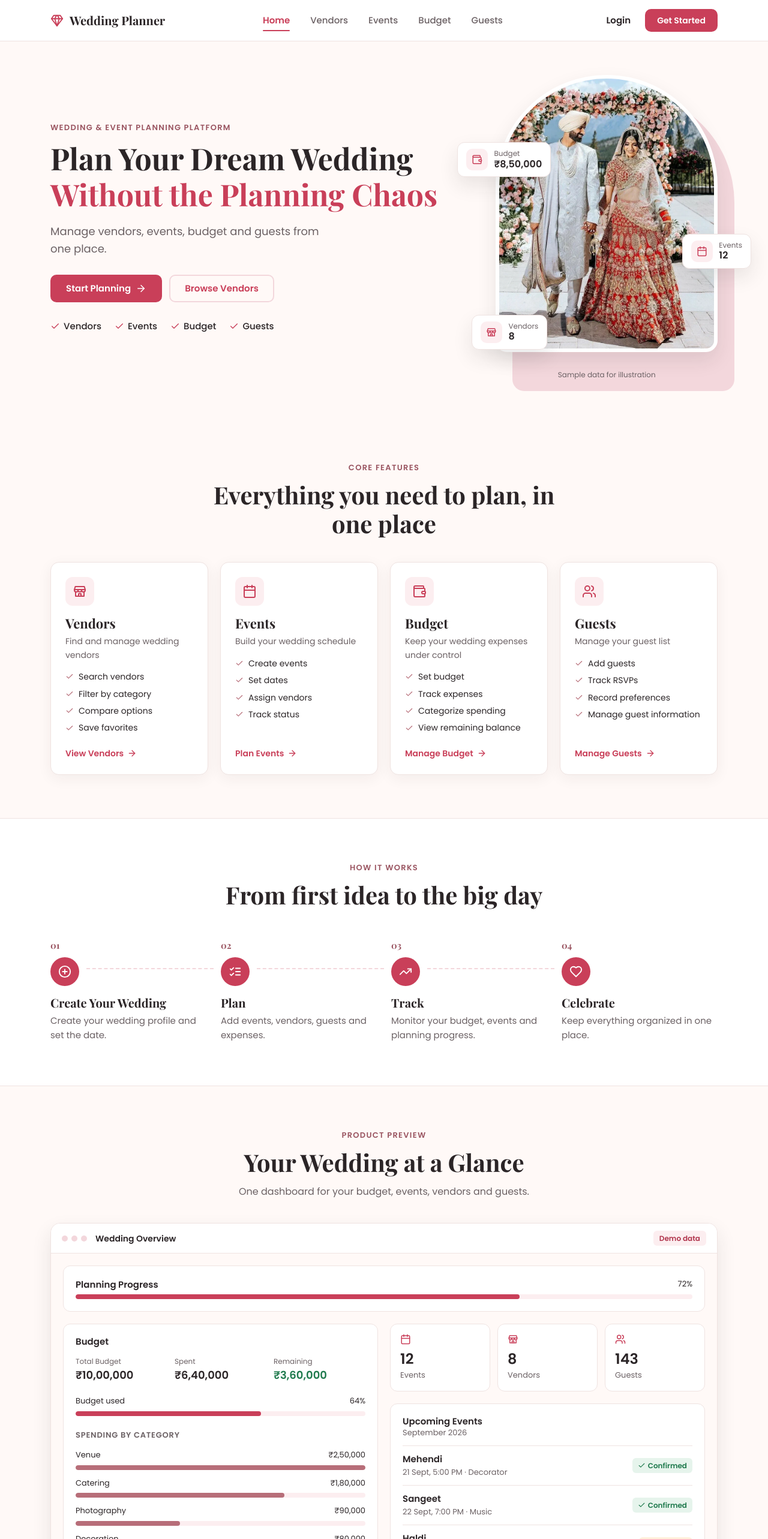
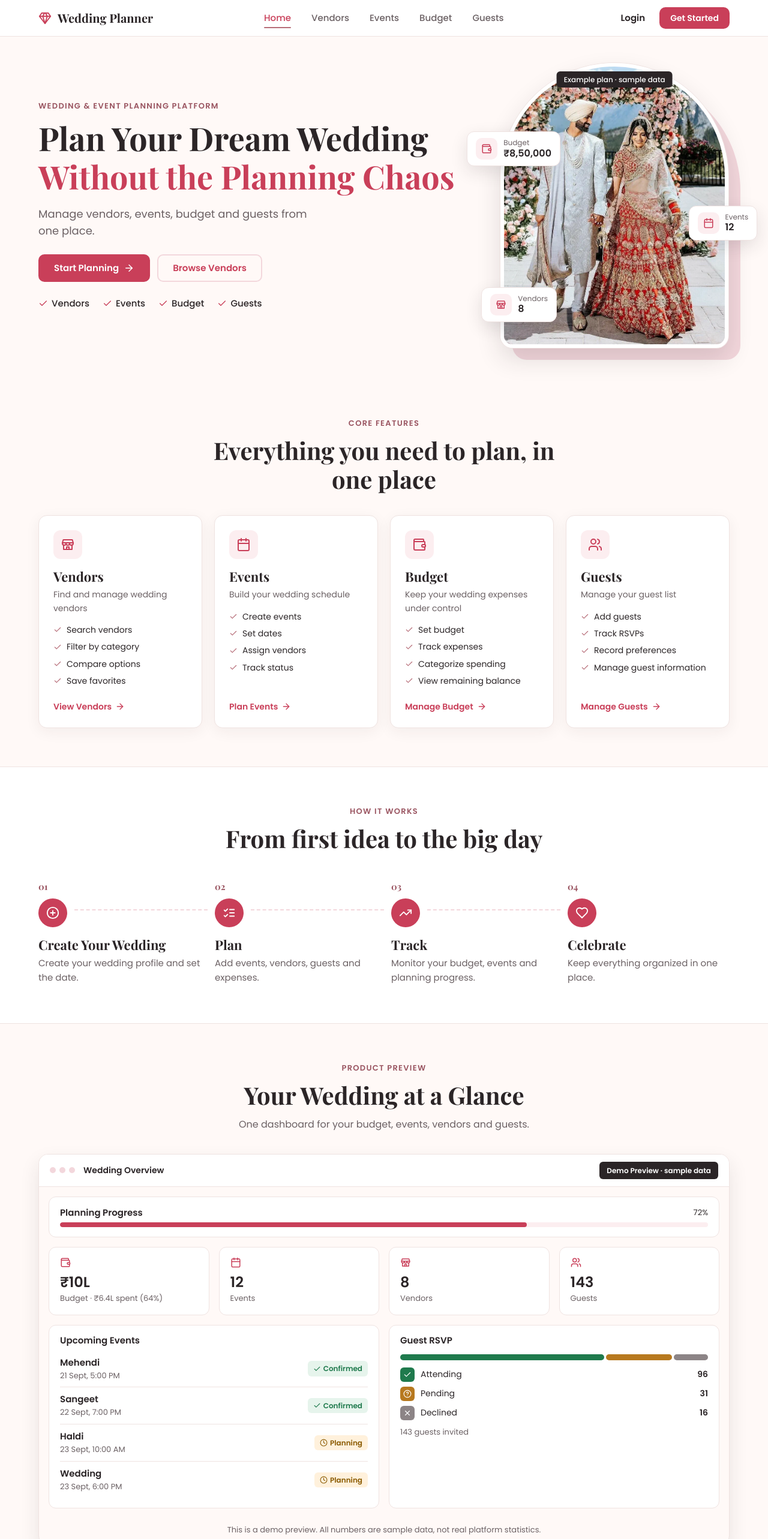
Before and after one commit to Kapilsingh001/wedding-event-planner, a React (Vite) app: page / in a window 1280 px wide. Shown: the top 2566 px of the page at 60% size. Built offline with nearby package versions, Linux system fonts and the light colour scheme.

Commit message:
Refine homepage: compact navbar and hero, clearer demo labels, compact dashboard preview with guest RSVP, mobile timeline

```diff
--- a/src/components/Footer.css
+++ b/src/components/Footer.css
@@ -1,8 +1,8 @@
 .footer {
   background: var(--text-dark);
   color: #CFC4C6;
-  padding: 56px 0 24px;
-  margin-top: 80px;
+  padding: 48px 0 24px;
+  margin-top: 64px;
 }
 
 .footer-grid {
--- a/src/components/Icons.jsx
+++ b/src/components/Icons.jsx
@@ -13,6 +13,7 @@
   list: <><path d="m3 17 2 2 4-4" /><path d="m3 7 2 2 4-4" /><path d="M13 6h8" /><path d="M13 12h8" /><path d="M13 18h8" /></>,
   trending: <><path d="M22 7 13.5 15.5l-5-5L2 17" /><path d="M16 7h6v6" /></>,
   heart: <path d="M19 14c1.49-1.46 3-3.21 3-5.5A5.5 5.5 0 0 0 16.5 3c-1.76 0-3 .5-4.5 2-1.5-1.5-2.74-2-4.5-2A5.5 5.5 0 0 0 2 8.5c0 2.3 1.5 4.05 3 5.5l7 7Z" />,
+  help: <><circle cx="12" cy="12" r="10" /><path d="M9.09 9a3 3 0 0 1 5.83 1c0 2-3 3-3 3" /><path d="M12 17h.01" /></>,
   clock: <><circle cx="12" cy="12" r="10" /><path d="M12 6v6l4 2" /></>,
   landmark: <><path d="M3 22h18" /><path d="M6 18v-7" /><path d="M10 18v-7" /><path d="M14 18v-7" /><path d="M18 18v-7" /><path d="m12 2 8 5H4Z" /></>,
   utensils: <><path d="M3 2v7c0 1.1.9 2 2 2h4a2 2 0 0 0 2-2V2" /><path d="M7 2v20" /><path d="M21 15V2a5 5 0 0 0-5 5v6c0 1.1.9 2 2 2h3Zm0 0v7" /></>,
--- a/src/components/Navbar.css
+++ b/src/components/Navbar.css
@@ -12,7 +12,7 @@
   align-items: center;
   justify-content: space-between;
   gap: 24px;
-  min-height: 68px;
+  min-height: 60px;
 }
 
 .navbar-logo {
@@ -61,7 +61,6 @@
 
 .navbar-links a.active {
   color: var(--pink-dark);
-  font-weight: 600;
 }
 
 .navbar-links a.active::after {
@@ -69,10 +68,10 @@
   position: absolute;
   left: 14px;
   right: 14px;
-  bottom: 2px;
+  bottom: 3px;
   height: 2px;
   border-radius: 2px;
-  background: var(--pink-dark);
+  background: var(--rose);
 }
 
 .navbar-actions {
@@ -82,7 +81,7 @@
 }
 
 .navbar-actions .btn {
-  padding: 9px 18px;
+  padding: 8px 16px;
   font-size: 14px;
 }
 
--- a/src/components/home/CallToAction.jsx
+++ b/src/components/home/CallToAction.jsx
@@ -11,7 +11,7 @@
         <div className="cta">
           <div className="cta-text">
             <h2 id="cta-title">Ready to plan without the chaos?</h2>
-            <p>Set your budget, schedule your events and shortlist vendors in one organised place.</p>
+            <p>Plan your budget, events, vendors and guests, all in one place.</p>
             <div className="hero-actions">
               <Link to={loggedIn ? '/events' : '/register'} className="btn">
                 {loggedIn ? 'Go to My Events' : 'Get Started'} <Icon name="arrow" size={18} />
--- a/src/components/home/DashboardPreview.jsx
+++ b/src/components/home/DashboardPreview.jsx
@@ -1,14 +1,8 @@
 import Icon from '../Icons.jsx'
 
+const planningProgress = 72
+
 const budget = { total: 1000000, spent: 640000 }
-
-const categories = [
-  { name: 'Venue', amount: 250000 },
-  { name: 'Catering', amount: 180000 },
-  { name: 'Photography', amount: 90000 },
-  { name: 'Decoration', amount: 80000 },
-  { name: 'Transportation', amount: 40000 },
-]
 
 const stats = [
   { icon: 'calendar', label: 'Events', value: 12 },
@@ -16,21 +10,24 @@
   { icon: 'users', label: 'Guests', value: 143 },
 ]
 
-const planningProgress = 72
-
 const upcoming = [
-  { name: 'Mehendi', when: '21 Sept, 5:00 PM', vendor: 'Decorator', status: 'Confirmed' },
-  { name: 'Sangeet', when: '22 Sept, 7:00 PM', vendor: 'Music', status: 'Confirmed' },
-  { name: 'Haldi', when: '23 Sept, 10:00 AM', vendor: 'Catering', status: 'Planning' },
-  { name: 'Wedding', when: '23 Sept, 6:00 PM', vendor: 'Venue', status: 'Planning' },
+  { name: 'Mehendi', when: '21 Sept, 5:00 PM', status: 'Confirmed' },
+  { name: 'Sangeet', when: '22 Sept, 7:00 PM', status: 'Confirmed' },
+  { name: 'Haldi', when: '23 Sept, 10:00 AM', status: 'Planning' },
+  { name: 'Wedding', when: '23 Sept, 6:00 PM', status: 'Planning' },
 ]
 
-const formatINR = (amount) => '₹' + amount.toLocaleString('en-IN')
+const rsvp = [
+  { key: 'attending', icon: 'check', label: 'Attending', count: 96 },
+  { key: 'pending', icon: 'help', label: 'Pending', count: 31 },
+  { key: 'declined', icon: 'close', label: 'Declined', count: 16 },
+]
+
+const formatLakh = (amount) => `₹${amount / 100000}L`
 
 function DashboardPreview() {
-  const remaining = budget.total - budget.spent
   const spentPercent = Math.round((budget.spent / budget.total) * 100)
-  const largest = Math.max(...categories.map((c) => c.amount))
+  const totalGuests = rsvp.reduce((sum, group) => sum + group.count, 0)
 
   return (
     <section className="section" aria-labelledby="preview-title">
@@ -45,7 +42,7 @@
           <div className="preview-bar">
             <span className="preview-dots" aria-hidden="true"><i /><i /><i /></span>
             <span className="preview-title">Wedding Overview</span>
-            <span className="badge">Demo data</span>
+            <span className="badge badge-demo">Demo Preview &middot; sample data</span>
           </div>
 
           <div className="preview-body">
@@ -67,47 +64,14 @@
               </div>
             </div>
 
-            <div className="panel">
-              <h3>Budget</h3>
-              <dl className="budget-figures">
-                <div><dt>Total Budget</dt><dd>{formatINR(budget.total)}</dd></div>
-                <div><dt>Spent</dt><dd>{formatINR(budget.spent)}</dd></div>
-                <div><dt>Remaining</dt><dd className="positive">{formatINR(remaining)}</dd></div>
-              </dl>
-
-              <div className="meter-row">
-                <span>Budget used</span>
-                <span>{spentPercent}%</span>
-              </div>
-              <div
-                className="meter"
-                role="progressbar"
-                aria-label="Budget used"
-                aria-valuemin={0}
-                aria-valuemax={100}
-                aria-valuenow={spentPercent}
-              >
-                <span style={{ width: `${spentPercent}%` }} />
-              </div>
-
-              <h4>Spending by category</h4>
-              <ul className="category-list">
-                {categories.map((category) => (
-                  <li key={category.name}>
-                    <div className="meter-row">
-                      <span>{category.name}</span>
-                      <span>{formatINR(category.amount)}</span>
-                    </div>
-                    <div className="meter meter-soft" aria-hidden="true">
-                      <span style={{ width: `${Math.round((category.amount / largest) * 100)}%` }} />
-                    </div>
+            <ul className="stat-row panel-wide">
+              <li className="panel stat">
+                <span className="stat-icon"><Icon name="wallet" size={18} /></span>
+                <span className="stat-value">{formatLakh(budget.total)}</span>
+                <span className="stat-label">
+                  Budget &middot; {formatLakh(budget.spent)} spent ({spentPercent}%)
+                </span>
               </li>
-                ))}
-              </ul>
-            </div>
-
-            <div className="preview-side">
-              <ul className="stat-row">
               {stats.map((stat) => (
                 <li key={stat.label} className="panel stat">
                   <span className="stat-icon"><Icon name={stat.icon} size={18} /></span>
@@ -119,13 +83,12 @@
 
             <div className="panel">
               <h3>Upcoming Events</h3>
-                <p className="panel-sub">September 2026</p>
               <ul className="event-list">
                 {upcoming.map((event) => (
                   <li key={event.name}>
                     <div>
                       <p className="event-name">{event.name}</p>
-                        <p className="event-meta">{event.when} &middot; {event.vendor}</p>
+                      <p className="event-meta">{event.when}</p>
                     </div>
                     <span className={`chip chip-${event.status.toLowerCase()}`}>
                       <Icon name={event.status === 'Confirmed' ? 'check' : 'clock'} size={13} />
@@ -135,9 +98,37 @@
                 ))}
               </ul>
             </div>
+
+            <div className="panel">
+              <h3>Guest RSVP</h3>
+              <div className="rsvp-bar" aria-hidden="true">
+                {rsvp.map((group) => (
+                  <span
+                    key={group.key}
+                    className={`rsvp-${group.key}`}
+                    style={{ width: `${(group.count / totalGuests) * 100}%` }}
+                  />
+                ))}
+              </div>
+              <ul className="rsvp-list">
+                {rsvp.map((group) => (
+                  <li key={group.key}>
+                    <span className={`rsvp-icon rsvp-${group.key}`}>
+                      <Icon name={group.icon} size={14} />
+                    </span>
+                    <span className="rsvp-label">{group.label}</span>
+                    <span className="rsvp-count">{group.count}</span>
+                  </li>
+                ))}
+              </ul>
+              <p className="panel-sub">{totalGuests} guests invited</p>
             </div>
 
           </div>
+
+          <p className="preview-note">
+            This is a demo preview. All numbers are sample data, not real platform statistics.
+          </p>
         </div>
       </div>
     </section>
--- a/src/components/home/Hero.jsx
+++ b/src/components/home/Hero.jsx
@@ -44,6 +44,7 @@
         </div>
 
         <div className="hero-visual">
+          <p className="hero-sample">Example plan &middot; sample data</p>
           <img
             className="hero-photo"
             src="/images/hero.webp"
@@ -60,7 +61,6 @@
             </div>
           ))}
 
-          <p className="hero-note">Sample data for illustration</p>
         </div>
 
       </div>
--- a/src/index.css
+++ b/src/index.css
@@ -16,7 +16,7 @@
   --radius: 14px;
   --shadow: 0 6px 24px rgba(43, 37, 39, 0.06);
   --shadow-hover: 0 14px 32px rgba(43, 37, 39, 0.10);
-  --container: 1160px;
+  --container: 1200px;
 }
 
 *, *::before, *::after {
--- a/src/pages/Dashboard.css
+++ b/src/pages/Dashboard.css
@@ -1,5 +1,5 @@
 .section {
-  padding: 72px 0;
+  padding: 64px 0;
 }
 
 .section-tint {
@@ -10,7 +10,7 @@
 
 .section-head {
   max-width: 640px;
-  margin: 0 auto 40px;
+  margin: 0 auto 36px;
   text-align: center;
 }
 
@@ -54,7 +54,7 @@
 /* Hero */
 
 .hero {
-  padding: 56px 0 64px;
+  padding: 44px 0 52px;
 }
 
 .hero-inner {
@@ -65,8 +65,8 @@
 }
 
 .hero-text h1 {
-  font-size: clamp(34px, 4vw, 50px);
-  margin-bottom: 18px;
+  font-size: clamp(34px, 4.2vw, 54px);
+  margin-bottom: 16px;
 }
 
 .hero-text h1 span {
@@ -76,7 +76,7 @@
 
 .hero-lead {
   max-width: 460px;
-  margin-bottom: 28px;
+  margin-bottom: 24px;
   font-size: 18px;
   color: var(--text-gray);
 }
@@ -91,7 +91,7 @@
   display: flex;
   flex-wrap: wrap;
   gap: 10px 22px;
-  margin-top: 28px;
+  margin-top: 24px;
   list-style: none;
   font-size: 15px;
   font-weight: 500;
@@ -116,8 +116,8 @@
 .hero-visual::before {
   content: '';
   position: absolute;
-  inset: 28px -28px -18px 28px;
-  border-radius: 190px 190px 20px 20px;
+  inset: 22px -20px -20px 20px;
+  border-radius: 190px 190px 24px 24px;
   background: var(--soft);
 }
 
@@ -129,7 +129,22 @@
   object-fit: cover;
   border-radius: 190px 190px 20px 20px;
   border: 6px solid var(--surface);
-  box-shadow: var(--shadow-hover);
+  box-shadow: 0 0 0 1px var(--border), 0 18px 40px rgba(43, 37, 39, 0.14);
+}
+
+.hero-sample {
+  position: absolute;
+  z-index: 2;
+  top: 14px;
+  left: 50%;
+  transform: translateX(-50%);
+  padding: 4px 12px;
+  border-radius: 6px;
+  background: var(--text-dark);
+  color: white;
+  font-size: 12px;
+  font-weight: 500;
+  white-space: nowrap;
 }
 
 .hero-float {
@@ -141,22 +156,22 @@
   background: var(--surface);
   border: 1px solid var(--border);
   border-radius: 12px;
-  box-shadow: var(--shadow-hover);
+  box-shadow: 0 10px 28px rgba(43, 37, 39, 0.12);
 }
 
 .hero-float-budget {
-  top: 22%;
-  left: -64px;
+  top: 24%;
+  left: -56px;
 }
 
 .hero-float-events {
-  top: 52%;
-  right: -56px;
+  top: 50%;
+  right: -48px;
 }
 
 .hero-float-vendors {
-  bottom: 10%;
-  left: -40px;
+  bottom: 9%;
+  left: -32px;
 }
 
 .hero-float-icon {
@@ -182,14 +197,6 @@
   font-size: 16px;
   font-weight: 600;
   line-height: 1.3;
-}
-
-.hero-note {
-  position: relative;
-  margin-top: 28px;
-  text-align: center;
-  font-size: 12px;
-  color: var(--text-gray);
 }
 
 /* Features */
@@ -333,7 +340,7 @@
 }
 
 .step h3 {
-  font-size: 20px;
+  font-size: 22px;
   margin-bottom: 6px;
 }
 
@@ -382,22 +389,16 @@
 .preview-body {
   display: grid;
   grid-template-columns: 1fr 1fr;
-  gap: 20px;
-  padding: 20px;
+  gap: 16px;
+  padding: 16px;
 }
 
 .panel-wide {
   grid-column: 1 / -1;
 }
 
-.preview-side {
-  display: grid;
-  gap: 20px;
-  align-content: start;
-}
-
 .panel {
-  padding: 20px;
+  padding: 16px 18px;
   background: var(--surface);
   border: 1px solid var(--border);
   border-radius: 12px;
@@ -409,39 +410,9 @@
   font-weight: 600;
 }
 
-.panel h4 {
-  margin: 22px 0 12px;
-  font-size: 13px;
-  font-weight: 600;
-  letter-spacing: 0.06em;
-  text-transform: uppercase;
-  color: var(--text-gray);
-}
-
 .panel-sub {
   font-size: 13px;
   color: var(--text-gray);
-}
-
-.budget-figures {
-  display: grid;
-  grid-template-columns: repeat(3, 1fr);
-  gap: 12px;
-  margin: 14px 0 18px;
-}
-
-.budget-figures dt {
-  font-size: 12px;
-  color: var(--text-gray);
-}
-
-.budget-figures dd {
-  font-size: 18px;
-  font-weight: 600;
-}
-
-.budget-figures .positive {
-  color: #1F7A4D;
 }
 
 .meter-row {
@@ -467,27 +438,17 @@
   background: var(--pink-dark);
 }
 
-.meter-soft span {
-  background: var(--rose);
-}
-
-.category-list {
-  list-style: none;
-  display: grid;
-  gap: 12px;
-}
-
 .stat-row {
   list-style: none;
   display: grid;
-  grid-template-columns: repeat(3, 1fr);
-  gap: 12px;
+  grid-template-columns: repeat(4, 1fr);
+  gap: 16px;
 }
 
 .stat {
   display: grid;
   gap: 2px;
-  padding: 16px;
+  align-content: start;
 }
 
 .stat-icon {
@@ -507,7 +468,11 @@
 
 .event-list {
   list-style: none;
-  margin-top: 10px;
+  margin-top: 8px;
+}
+
+.event-list li:first-child {
+  border-top: 0;
 }
 
 .event-list li {
@@ -515,7 +480,7 @@
   align-items: center;
   justify-content: space-between;
   gap: 12px;
-  padding: 10px 0;
+  padding: 8px 0;
   border-top: 1px solid var(--border);
 }
 
@@ -548,6 +513,76 @@
 .chip-planning {
   background: #FFF1DC;
   color: #8A5A00;
+}
+
+.badge-demo {
+  padding: 5px 12px;
+  white-space: nowrap;
+  background: var(--text-dark);
+  color: white;
+  font-size: 12px;
+}
+
+.preview-note {
+  padding: 10px 16px 14px;
+  text-align: center;
+  font-size: 13px;
+  color: var(--text-gray);
+}
+
+.rsvp-bar {
+  display: flex;
+  gap: 3px;
+  height: 10px;
+  margin: 14px 0 12px;
+}
+
+.rsvp-bar span {
+  border-radius: 6px;
+}
+
+.rsvp-list {
+  list-style: none;
+  display: grid;
+  gap: 8px;
+  margin-bottom: 10px;
+  font-size: 14px;
+}
+
+.rsvp-list li {
+  display: flex;
+  align-items: center;
+  gap: 10px;
+}
+
+.rsvp-icon {
+  display: flex;
+  align-items: center;
+  justify-content: center;
+  width: 24px;
+  height: 24px;
+  border-radius: 6px;
+  color: white;
+}
+
+.rsvp-label {
+  flex: 1;
+}
+
+.rsvp-count {
+  font-weight: 600;
+}
+
+.rsvp-attending {
+  background: #1F7A4D;
+}
+
+.rsvp-pending {
+  background: #B7791F;
+}
+
+.rsvp-declined {
+  background: #8C8486;
 }
 
 /* Services */
@@ -617,8 +652,8 @@
   display: grid;
   grid-template-columns: 1.2fr 1fr;
   align-items: center;
-  gap: 40px;
-  padding: 44px;
+  gap: 36px;
+  padding: 36px 40px;
   background: var(--pink-light);
   border: 1px solid var(--soft);
   border-radius: 20px;
@@ -631,7 +666,7 @@
 
 .cta-text > p {
   max-width: 460px;
-  margin-bottom: 24px;
+  margin-bottom: 20px;
   color: var(--text-gray);
 }
 
@@ -644,7 +679,7 @@
 .cta-photos img {
   display: block;
   width: 100%;
-  aspect-ratio: 4 / 5;
+  aspect-ratio: 1 / 1;
   object-fit: cover;
   border-radius: 14px;
   border: 4px solid var(--surface);
@@ -652,7 +687,7 @@
 }
 
 .cta-photos img:last-child {
-  margin-top: 28px;
+  margin-top: 20px;
 }
 
 /* Responsive */
@@ -669,11 +704,11 @@
 
 @media (max-width: 900px) {
   .section {
-    padding: 56px 0;
+    padding: 48px 0;
   }
 
   .hero {
-    padding: 36px 0 48px;
+    padding: 32px 0 44px;
   }
 
   .hero-inner {
@@ -694,17 +729,13 @@
     display: none;
   }
 
-  .preview-body {
-    grid-template-columns: 1fr;
-  }
-
   .service-grid {
     grid-template-columns: repeat(2, 1fr);
   }
 
   .cta {
     grid-template-columns: 1fr;
-    padding: 32px;
+    padding: 28px;
   }
 }
 
@@ -747,22 +778,74 @@
   }
 
   .feature-grid,
-  .steps,
   .service-grid {
     grid-template-columns: 1fr;
   }
 
+  .steps {
+    grid-template-columns: 1fr;
+    gap: 24px;
+  }
+
+  .step {
+    display: grid;
+    grid-template-columns: 48px 1fr;
+    column-gap: 16px;
+    padding-top: 0;
+  }
+
+  .step-icon {
+    grid-column: 1;
+    grid-row: 1 / span 3;
+    margin-bottom: 0;
+  }
+
+  .step-number,
+  .step h3,
+  .step p {
+    grid-column: 2;
+  }
+
+  .step-number {
+    margin-bottom: 2px;
+  }
+
+  .step:not(:last-child)::after {
+    display: block;
+    top: 54px;
+    bottom: -20px;
+    left: 23px;
+    right: auto;
+    border-top: 0;
+    border-left: 2px dashed var(--soft);
+  }
+
   .preview-body {
+    grid-template-columns: 1fr;
     padding: 12px;
     gap: 12px;
   }
 
+  .stat-row {
+    grid-template-columns: repeat(2, 1fr);
+    gap: 12px;
+  }
+
+  .preview-bar {
+    flex-wrap: wrap;
+    gap: 8px;
+  }
+
+  .preview-dots {
+    display: none;
+  }
+
+  .preview-title {
+    flex: 1 1 100%;
+  }
+
   .panel {
     padding: 16px;
-  }
-
-  .budget-figures dd {
-    font-size: 15px;
   }
 
   .event-list li {
```
Lines whose indentation alone changed are shown as unchanged.
